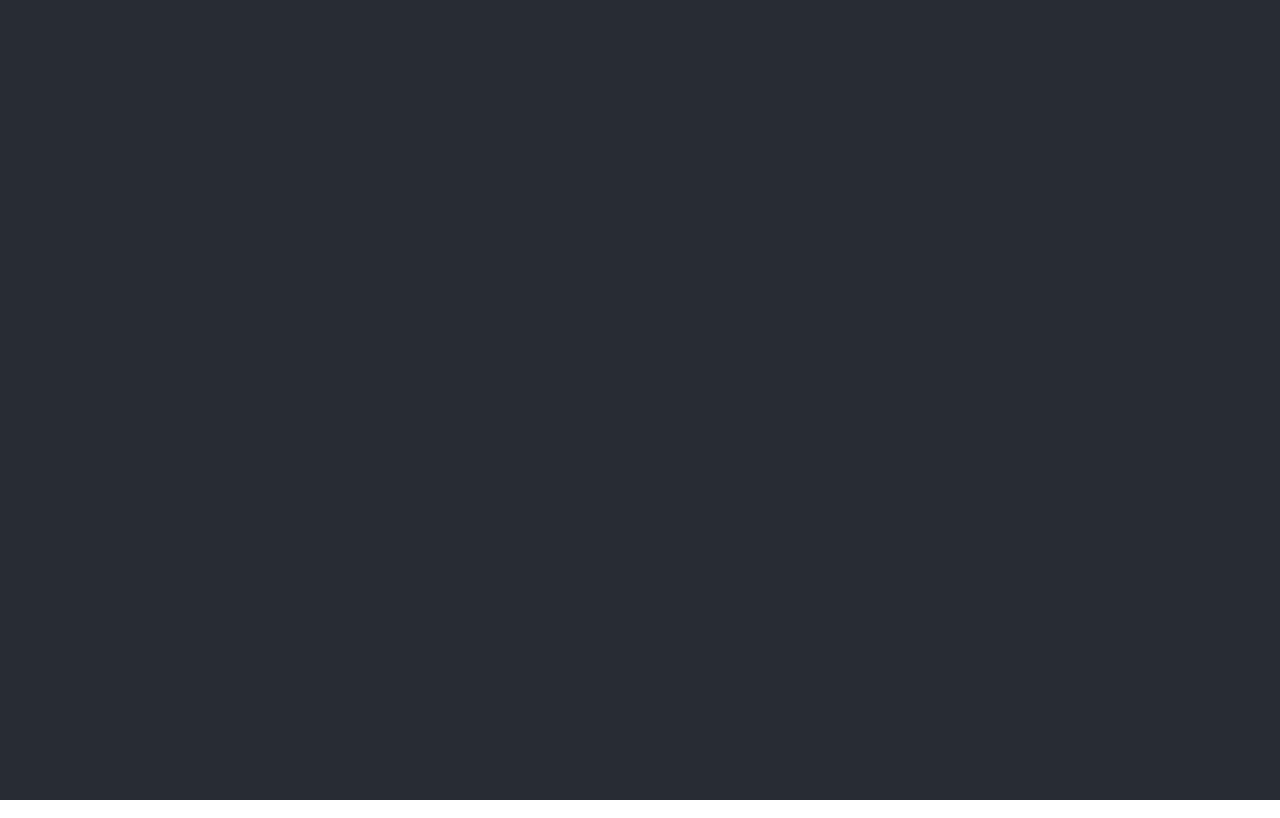
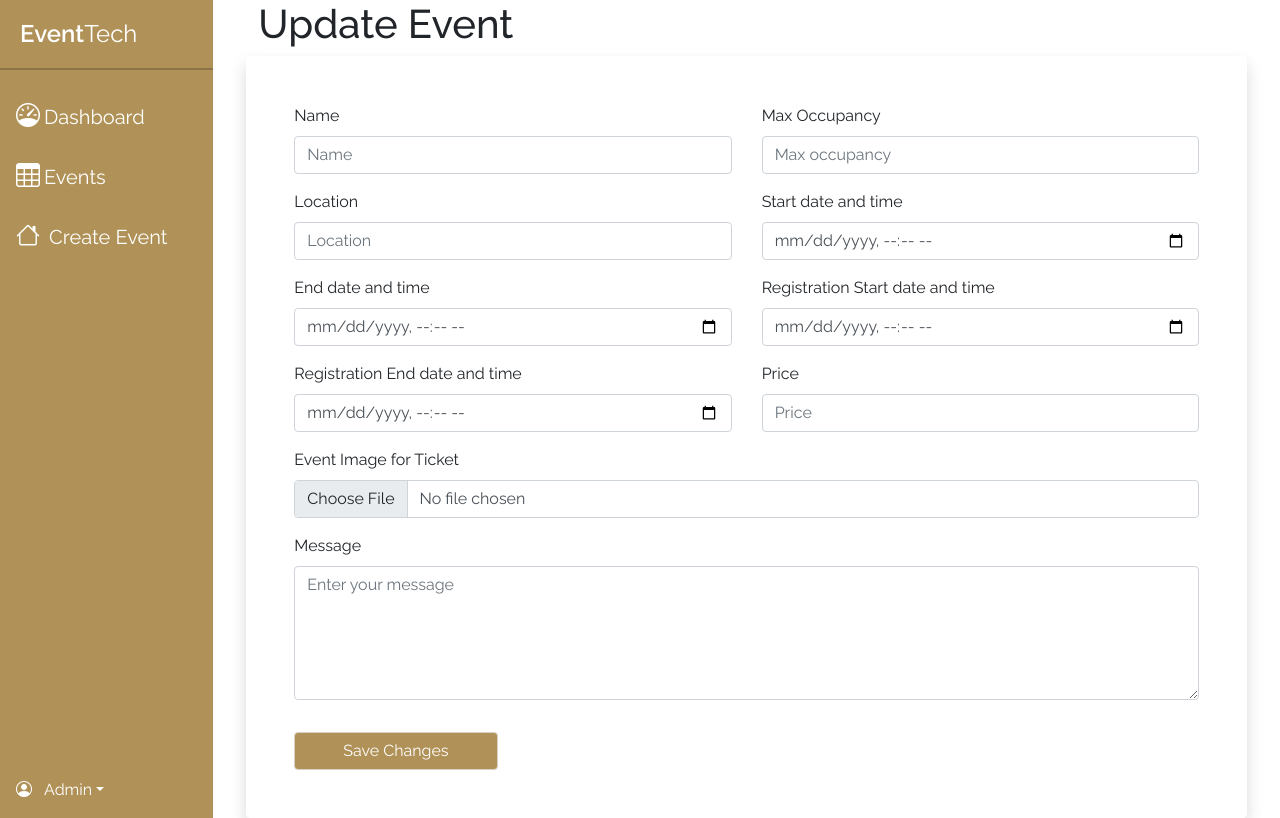
Before and after one commit to hamzaBaig1998/eventech, a React (Create React App) app: page /events/1/edit in a window 1280 px wide. Before the commit this address had no page. Built offline with nearby package versions, Linux system fonts and the light colour scheme; no server answers.

Commit message:
Event apis added

```diff
--- a/src/AppRouter.js
+++ b/src/AppRouter.js
@@ -16,6 +16,7 @@ import Sidebar from "./components/sidebar";
 import EventList from "./pages/admin/EventListPage";
 import EventListPage from "./pages/admin/EventListPage";
 import EditEventPage from "./pages/admin/EditEventPage";
+import EventDetailPage from "./pages/EventDetailPage";
 
 export default function AppRouter() {
   return (
@@ -34,7 +35,8 @@ export default function AppRouter() {
         <Route path="/admin" element={<AdminScreen />} />
         <Route path="/create-event" element={<CreateEventForm />} />
         <Route path="/eventlistscreen" element={<EventListPage />} />
-        <Route path="/editevent" element={<EditEventPage />} />
+        <Route path="/events/:id/edit" element={<EditEventPage />} />
+        <Route path="/events/:id/view" element={<EventDetailPage />} />
         <Route path="*" element={<PageNotFound />} />
       </Routes>
     </Router>
--- a/src/components/EventList.jsx
+++ b/src/components/EventList.jsx
@@ -1,21 +1,51 @@
-import react from "react";
+import React from "react";
 import { NavLink } from "react-router-dom";
+import { API_BASE_URL } from "../constants";
 
 export default function EventList(props) {
+  const handleDelete = async () => {
+    try {
+      const response = await fetch(`${API_BASE_URL}/events/${props.id}`, {
+        method: "DELETE",
+        headers: {
+          "Content-Type": "application/json",
+        },
+      });
+      if (!response.ok) {
+        throw new Error("Network response was not ok");
+      } else {
+        props.deleted();
+      }
+      // Optionally, you can update the state or trigger a re-fetch of the event list here
+    } catch (error) {
+      console.error(error);
+    }
+  };
+
   return (
-        <ul class="list-group">
-            <li class="list-group-item d-flex justify-content-between align-items-start" id={props.id}>
-                <div class="ms-2 me-auto">
-                    <div class="fw-bold">{props.title}</div>
+    <ul className="list-group">
+      <li
+        className="list-group-item d-flex justify-content-between align-items-start"
+        id={props.id}
+      >
+        <div className="ms-2 me-auto">
+          <div className="fw-bold">{props.title}</div>
           {props.description}
         </div>
-                <NavLink to="/editevent" >
-
-                    <button class="btn btn-primary" type="button" id={props.id}>Edit</button>
-
+        <NavLink to={`/events/${props.id}/view`}>
+          <button className="btn btn-primary" type="button">
+            View
+          </button>
         </NavLink>
+        <NavLink to={`/events/${props.id}/edit`}>
+          <button className="btn btn-primary" type="button">
+            Edit
+          </button>
+        </NavLink>
+        <button className="btn btn-danger" type="button" onClick={handleDelete}>
+          Delete
+        </button>
       </li>
     </ul>
-
   );
 }
--- a/src/components/EventTicket.jsx
+++ b/src/components/EventTicket.jsx
@@ -1,7 +1,7 @@
 import react from "react";
 
 export default function EventTicket(props) {
-  const { title, description, capacity, startdate, enddate } = props;
+  const { title, description, capacity, startdate, enddate, show_btn } = props;
 
   const cardStyle = {
     boxShadow: "0 0.5rem 1rem rgba(0, 0, 0, 0.15)",
@@ -33,9 +33,13 @@ export default function EventTicket(props) {
             <strong>End Date:</strong> {props.enddate}
           </p>
         </div>
-        <a href="#" className="btn btn-primary btn-block">
-          Book Ticket
-        </a>
+        {show_btn ? (
+          <a href="#" className="btn btn-primary btn-block">
+            Book Ticket
+          </a>
+        ) : (
+          ""
+        )}
       </div>
     </div>
   );
--- a/src/components/FormInput.jsx
+++ b/src/components/FormInput.jsx
@@ -1,6 +1,13 @@
 import React from "react";
 
-export default function FormInput({ id, type, title, placeholder, onChange }) {
+export default function FormInput({
+  id,
+  type,
+  title,
+  value,
+  placeholder,
+  onChange,
+}) {
   return (
     <div className="mb-3">
       <label htmlFor={id} className="form-label">
@@ -12,6 +19,7 @@ export default function FormInput({ id, type, title, placeholder, onChange }) {
         id={id}
         placeholder={placeholder}
         onChange={onChange}
+        value={value && value}
       />
     </div>
   );
--- a/src/pages/CreateEventScreen.jsx
+++ b/src/pages/CreateEventScreen.jsx
@@ -4,8 +4,10 @@ import TextArea from "../components/TextArea";
 import NavBar from "../components/NavBar";
 import { API_BASE_URL } from "../constants";
 import Sidebar from "../components/sidebar";
+import { useNavigate } from "react-router-dom";
 
 export default function CreateEventForm() {
+  const navigate = useNavigate();
   const [formData, setFormData] = useState({
     admin: null,
     name: "",
@@ -56,6 +58,7 @@ export default function CreateEventForm() {
       .then((response) => response.json())
       .then((data) => {
         console.log(data);
+        navigate("/eventlistscreen");
         // handle success
       })
       .catch((error) => {
--- /dev/null
+++ b/src/pages/EventDetailPage.jsx
@@ -0,0 +1,58 @@
+import React, { useState, useEffect } from "react";
+import EventTicket from "../components/EventTicket";
+import NavBar from "../components/NavBar";
+import { API_BASE_URL } from "../constants";
+import { useParams } from "react-router-dom";
+import Sidebar from "../components/sidebar";
+
+const pageStyle = {
+  height: "100vh",
+};
+
+export default function EventDetailPage() {
+  const { id } = useParams();
+  const [event, setEvent] = useState(null);
+  const [loading, setLoading] = useState(true);
+
+  useEffect(() => {
+    const fetchEvent = async () => {
+      try {
+        const response = await fetch(`${API_BASE_URL}/events/${id}`);
+        const data = await response.json();
+        setEvent(data);
+        setLoading(false);
+      } catch (error) {
+        console.error(error);
+        setLoading(false);
+      }
+    };
+    fetchEvent();
+  }, []);
+
+  return (
+    <div className="container-fluid m-0 p-0">
+      <div className="d-flex ">
+        <Sidebar />
+        <div className="container-fluid px-5">
+          <h1 className="display-4 text-center">Event Detail Page</h1>
+          <div className="d-flex  justify-content-center align-items-center">
+            {loading ? (
+              <p>Loading...</p>
+            ) : (
+              <EventTicket
+                img={event.event_image}
+                title={event.name}
+                description={event.description}
+                startdate={event.start_date}
+                enddate={event.end_date}
+                capacity={event.max_attendees}
+                showbtn={false}
+              />
+            )}
+            {/* TODO: add slider to increase number of tickets user can buy */}
+          </div>
+        </div>
+      </div>
+    </div>
+  );
+}
--- a/src/pages/admin/EditEventPage.jsx
+++ b/src/pages/admin/EditEventPage.jsx
@@ -1,45 +1,113 @@
-import react from "react";
+import React, { useState, useEffect } from "react";
 import Sidebar from "../../components/sidebar";
 import FormInput from "../../components/FormInput";
-import Form from "../../components/Form";
 import TextArea from "../../components/TextArea";
-import NavBar from "../../components/NavBar";
+import { API_BASE_URL } from "../../constants";
+import { useParams } from "react-router-dom";
 
-export default function EditEventPage({ props }) {
+export default function EditEventPage() {
+  const { id } = useParams();
+  const [formData, setFormData] = useState({
+    name: "",
+    max_attendees: null,
+    location: "",
+    start_date: "",
+    end_date: "",
+    registration_start_date: "",
+    registration_end_date: "",
+    price: null,
+    event_image: null,
+    description: "",
+  });
+
+  //   TODO: fix logic for file, not letting update
+  useEffect(() => {
+    fetch(`${API_BASE_URL}/events/${id}/`)
+      .then((response) => response.json())
+      .then((data) => {
+        setFormData(data);
+      })
+      .catch((error) => {
+        console.log(error);
+        // handle error
+        alert(error);
+      });
+  }, [id]);
+
+  function handleInputChange(event) {
+    const { id, value, type } = event.target;
+    setFormData((prevFormData) => {
+      if (type === "number") {
+        return { ...prevFormData, [id]: parseInt(value) };
+      } else if (type === "file") {
+        return { ...prevFormData, [id]: event.target.files[0] };
+      } else {
+        return { ...prevFormData, [id]: value };
+      }
+    });
+  }
+
+  function handleSubmit(event) {
+    event.preventDefault();
+    const formDataWithImage = new FormData();
+    for (const key in formData) {
+      if (formData[key] !== null && formData[key] !== "") {
+        if (key === "event_image") {
+          if (formData[key] instanceof File) {
+            formDataWithImage.append(key, formData[key]);
+          }
+        } else {
+          formDataWithImage.append(key, formData[key]);
+        }
+      }
+    }
+
+    fetch(`${API_BASE_URL}/events/${id}/`, {
+      method: "PUT",
+      body: formDataWithImage,
+    })
+      .then((response) => response.json())
+      .then((data) => {
+        // handle successful update
+        alert("Event updated successfully!");
+      })
+      .catch((error) => {
+        console.log(error);
+        // handle error
+        alert(error);
+      });
+  }
 
   return (
     <div className="container-fluid m-0 p-0">
       <div className="d-flex ">
         <Sidebar />
         <div className="container-fluid px-5">
-                    {/* <h1 className="display-4 text-center">Admin Dashboard</h1> */}
           <div className="row">
-                        <h1>Event</h1 >
-                        <form className="p-5 rounded shadow bg-white">
+            <h1>Update Event</h1>
+            <form
+              className="p-5 rounded shadow bg-white"
+              onSubmit={handleSubmit}
+            >
               <div class="row">
                 <div class="col-md-6">
                   <FormInput
-                                        id="username"
+                    id="name"
                     type={"text"}
-                                        placeholder={"Username"}
-                                        title={"Username"}
+                    placeholder={"Name"}
+                    title={"Name"}
+                    value={formData.name}
+                    onChange={handleInputChange}
                   />
                 </div>
                 <div class="col-md-6">
                   <FormInput
-                                        id="type_of_event"
-                                        type={"text"}
-                                        placeholder={"Type of Event"}
-                                        title={"Type of Event"}
-                                    />
-                                </div>
-
-                                <div class="col-md-6">
-                                    <FormInput
-                                        id="max_occupancy"
+                    id="max_attendees"
                     type={"number"}
                     placeholder={"Max occupancy"}
                     title={"Max Occupancy"}
+                    value={formData.max_attendees}
+                    onChange={handleInputChange}
                   />
                 </div>
                 <div class="col-md-6">
@@ -48,32 +116,81 @@ export default function EditEventPage({ props }) {
                     type={"text"}
                     placeholder={"Location"}
                     title={"Location"}
+                    value={formData.location}
+                    onChange={handleInputChange}
                   />
                 </div>
-
                 <div class="col-md-6">
                   <FormInput
                     id="start_date"
-                                        type={"date"}
+                    type={"datetime-local"}
                     placeholder={"Start date and time"}
                     title={"Start date and time"}
+                    value={formData.start_date}
+                    onChange={handleInputChange}
                   />
                 </div>
                 <div class="col-md-6">
                   <FormInput
                     id="end_date"
-                                        type={"date"}
+                    type={"datetime-local"}
                     placeholder={"End date and time"}
                     title={"End date and time"}
+                    value={formData.end_date}
+                    onChange={handleInputChange}
                   />
                 </div>
-
+                <div class="col-md-6">
+                  <FormInput
+                    id="registration_start_date"
+                    type={"datetime-local"}
+                    placeholder={"Registration Start date and time"}
+                    title={"Registration Start date and time"}
+                    value={formData.registration_start_date}
+                    onChange={handleInputChange}
+                  />
+                </div>
+                <div class="col-md-6">
+                  <FormInput
+                    id="registration_end_date"
+                    type={"datetime-local"}
+                    placeholder={"Registration End date and time"}
+                    title={"Registration End date and time"}
+                    value={formData.registration_end_date}
+                    onChange={handleInputChange}
+                  />
+                </div>
+                <div class="col-md-6">
+                  <FormInput
+                    id="price"
+                    type={"number"}
+                    placeholder={"Price"}
+                    title={"Price"}
+                    value={formData.price}
+                    onChange={handleInputChange}
+                  />
+                </div>
                 <div class="col-md-12">
-                                    <TextArea />
+                  <FormInput
+                    id="event_image"
+                    type={"file"}
+                    placeholder={""}
+                    title={"Event Image for Ticket"}
+                    onChange={handleInputChange}
+                  />
+                </div>
+                <div class="col-md-12">
+                  <TextArea
+                    id="description"
+                    placeholder={"Description"}
+                    title={"Description"}
+                    value={formData.description}
+                    onChange={handleInputChange}
+                  />
                 </div>
               </div>
-                            <button type="submit" className="btn button-color w-100 mt-3">
-                                Update
+              <button className="btn btn-primary px-5 mt-3" type="submit">
+                Save Changes
               </button>
             </form>
           </div>
--- a/src/pages/admin/EventListPage.jsx
+++ b/src/pages/admin/EventListPage.jsx
@@ -9,6 +9,11 @@ import { API_BASE_URL } from "../../constants";
 
 export default function EventListPage() {
   const [attendees, setAttendees] = useState([]);
+  const [deleted_status, setDeletedStatus] = useState([]);
+
+  function updateDeletedStatus() {
+    setDeletedStatus(!deleted_status);
+  }
 
   useEffect(() => {
     const user_id = localStorage.getItem("user_id");
@@ -16,7 +21,7 @@ export default function EventListPage() {
       .then((response) => response.json())
       .then((data) => setAttendees(data))
       .catch((error) => console.log(error));
-  }, []);
+  }, [deleted_status]);
 
   return (
     <div className="container-fluid m-0 p-0">
@@ -32,7 +37,8 @@ export default function EventListPage() {
                   key={event.id}
                   id={event.id}
                   title={event.name}
-                  description={event.description}
+                  description={event.location}
+                  deleted={updateDeletedStatus}
                 />
               ))}
           </div>
```
Lines whose indentation alone changed are shown as unchanged.
